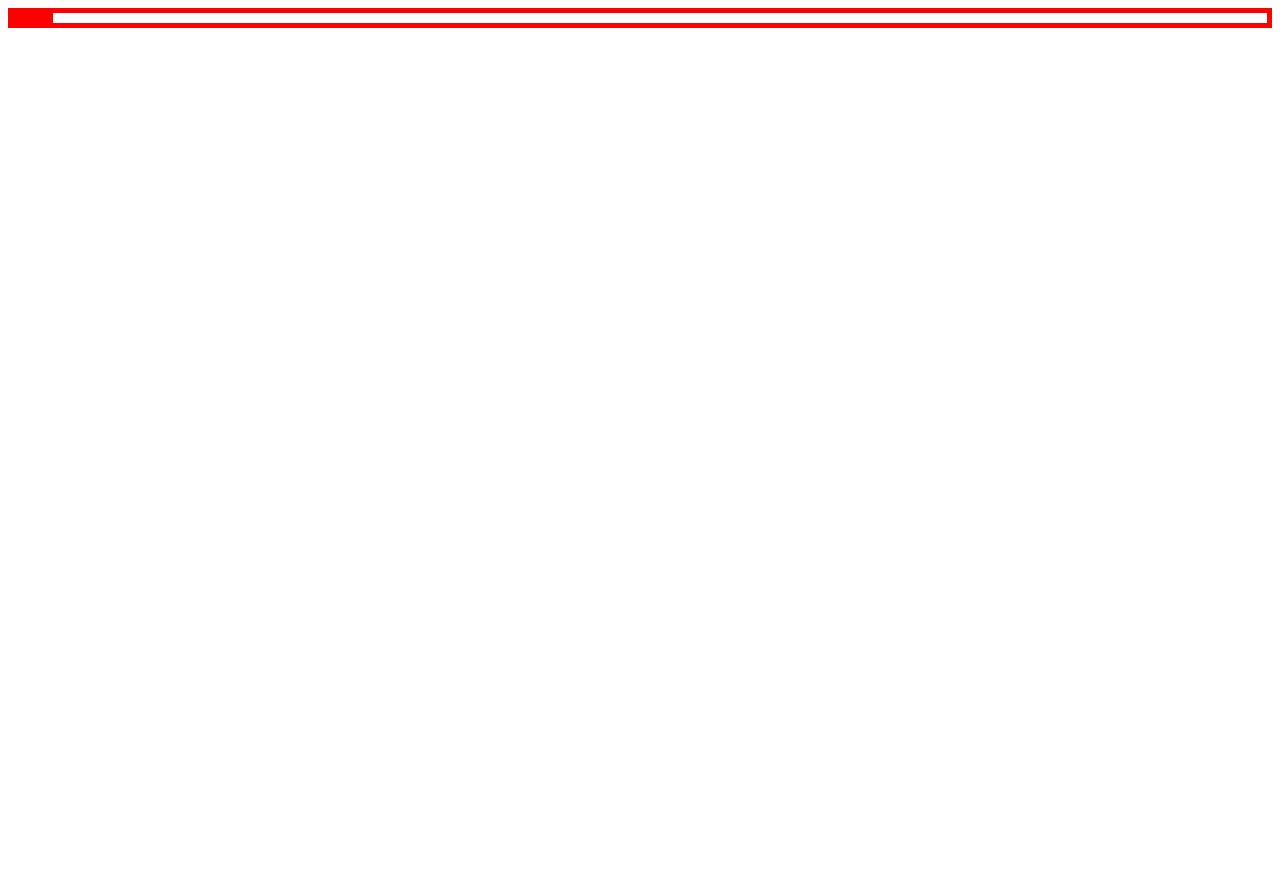
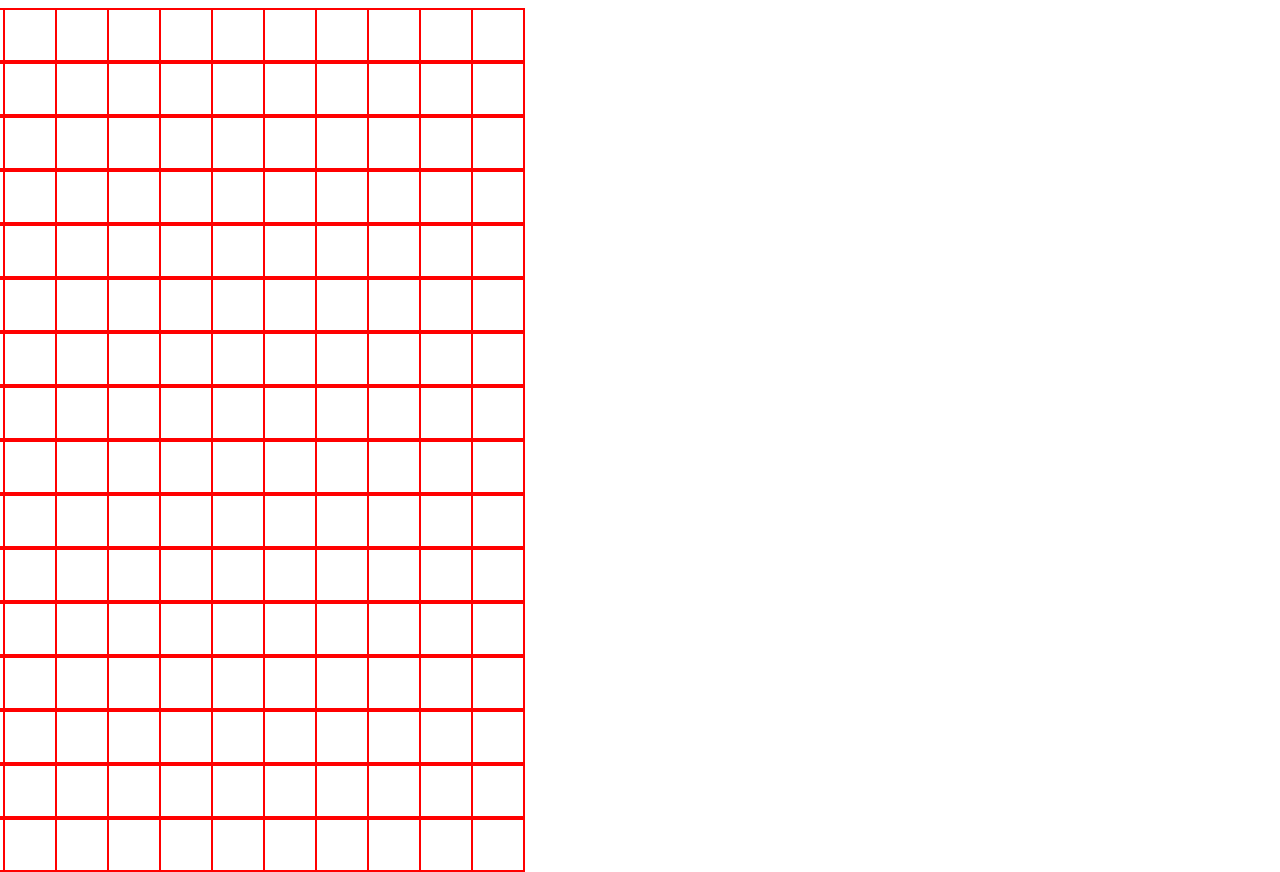
Before and after one commit to EmmaG44/etch, a plain HTML site: page index.html in a window 1280 px wide. Before the commit the page ends 800 px from the top, so only its background shows below. Drawn offline with Linux system fonts and the light colour scheme.

Commit message:
create 16x16 grid

```diff
--- a/script.js
+++ b/script.js
@@ -15,11 +15,22 @@ window.onload = () => {
 
 const boxes = document.querySelector('#boxes');
 
-for (i = 0; i < 4; i++) {
-    let square = document.createElement('div');
-    square.classList.add('square');
-    //square.setAttribute('draggable', 'false');
-    square.style.color = 'blue';
-    boxes.appendChild(square);
-    //console.log("h");
+
+//incorrect-supposedto be all square divs
+for (i = 0; i < 16; i++) {
+    let row = document.createElement('div');
+        row.classList.add('row');
+        row.style.color = 'blue';
+        boxes.appendChild(row);
+    for (j = 0; j < 16; j++) {
+        let square = document.createElement('div');
+        square.classList.add('square');
+        //square.setAttribute('draggable', 'false');
+        square.style.color = 'blue';
+        row.appendChild(square);
+        //console.log("h");
+    }
+
+
+
 };
--- a/style.css
+++ b/style.css
@@ -1,9 +1,9 @@
 div {
 
-  border: red 5px solid
+  /*border: red 1px solid*/
 }
 
-.grid-container {
+/*.grid-container {
     display: grid;
     height: 600px;
     width: 600px;
@@ -11,17 +11,34 @@ div {
     border: 1px solid rgb(156, 156, 156);
     margin-left: auto;
     margin-right: auto;
-}
+}*/
 
-.grid-item {
+/*.grid-item {
     background-color: rgb(255, 255, 255);
     width:10px;
     height:10px;
     border: red 5px solid
-}
+} */
 
 #boxes {
 
-    border: red 5px solid;
+    /*border: red 5px solid;*/
     display: flex;
+    width: 200px;
+    height: 200px;
+    align-items: center;
+    flex-direction: column;
+
 }
+
+.square {
+    display: flex;
+    border: red 1px solid;
+    height: 50px;
+    width:50px
+}
+
+.row {
+    display: flex;
+    border: red 1px solid;
+}
```
